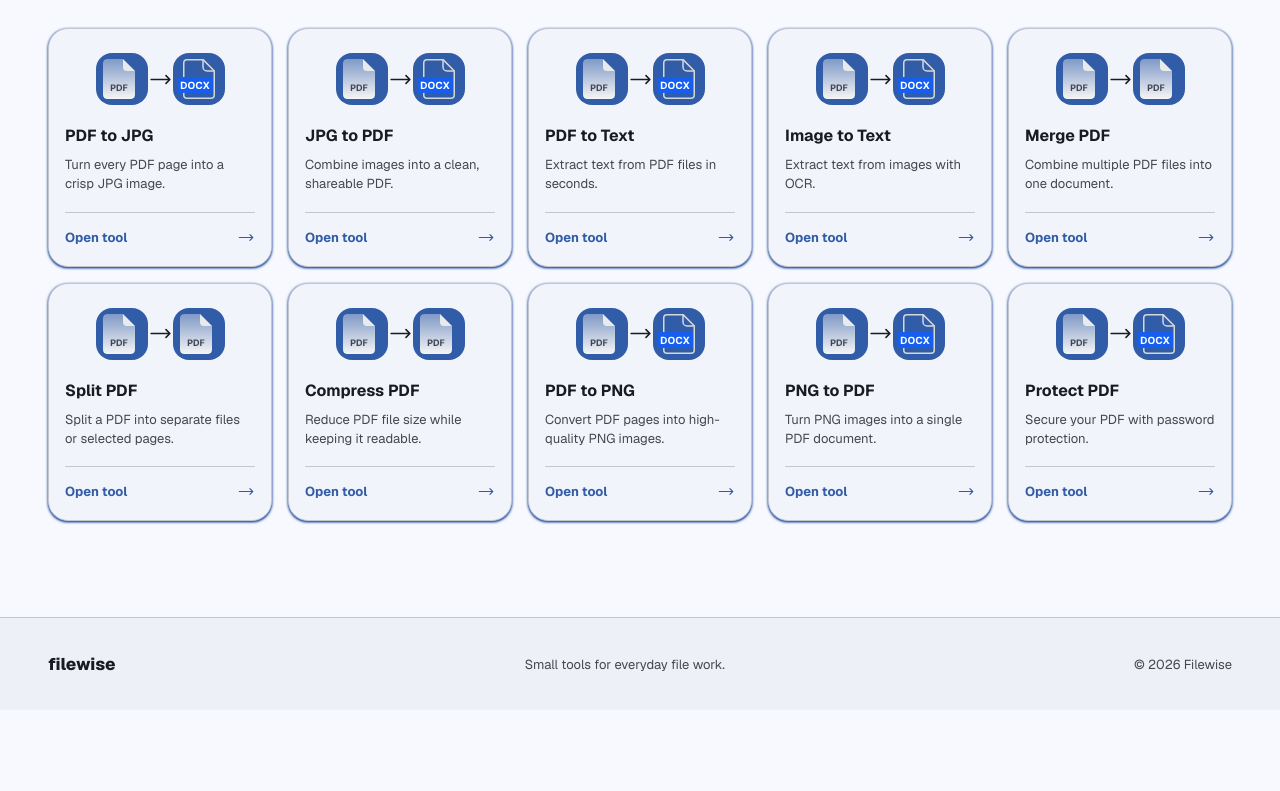
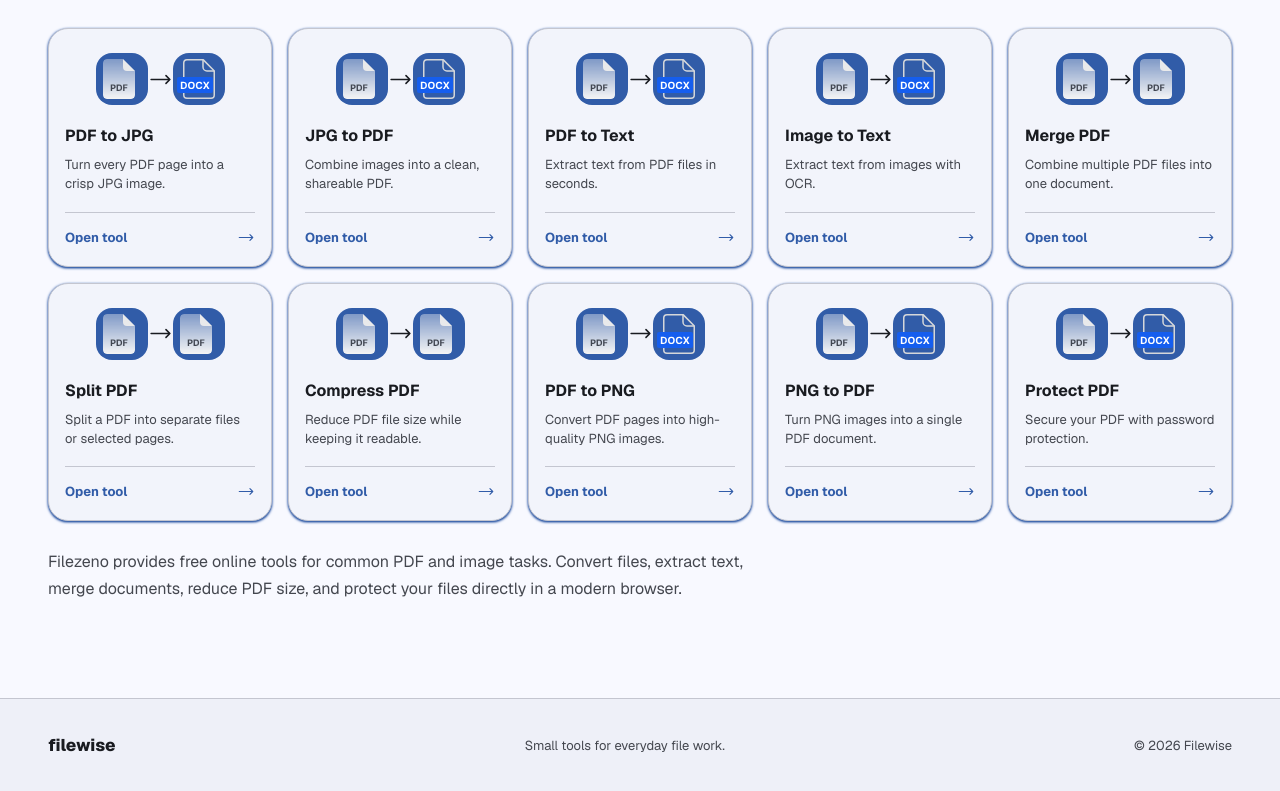
Before and after one commit to DaniilR12/pdf-tools, a Next.js app: page / in a window 1280 px wide. Shown: the part 574-1365 px from the top of the page. Before the commit the page ends 1284 px from the top, so only its background shows below. Built offline with nearby package versions, Linux system fonts and the light colour scheme.

Commit message:
feat: add seo intro

```diff
--- a/src/app/page.tsx
+++ b/src/app/page.tsx
@@ -21,7 +21,7 @@ export default function Home() {
             <Image
               className={s.imageBanner}
               src={Illustration}
-              alt="Illustration"
+              alt="Filezeno PDF and image file tools"
             />
           </div>
         </section>
@@ -45,6 +45,11 @@ export default function Home() {
               />
             ))}
           </div>
+          <p className={s.seoIntro}>
+            Filezeno provides free online tools for common PDF and image tasks.
+            Convert files, extract text, merge documents, reduce PDF size, and
+            protect your files directly in a modern browser.
+          </p>
         </section>
       </main>
     </div>
```
